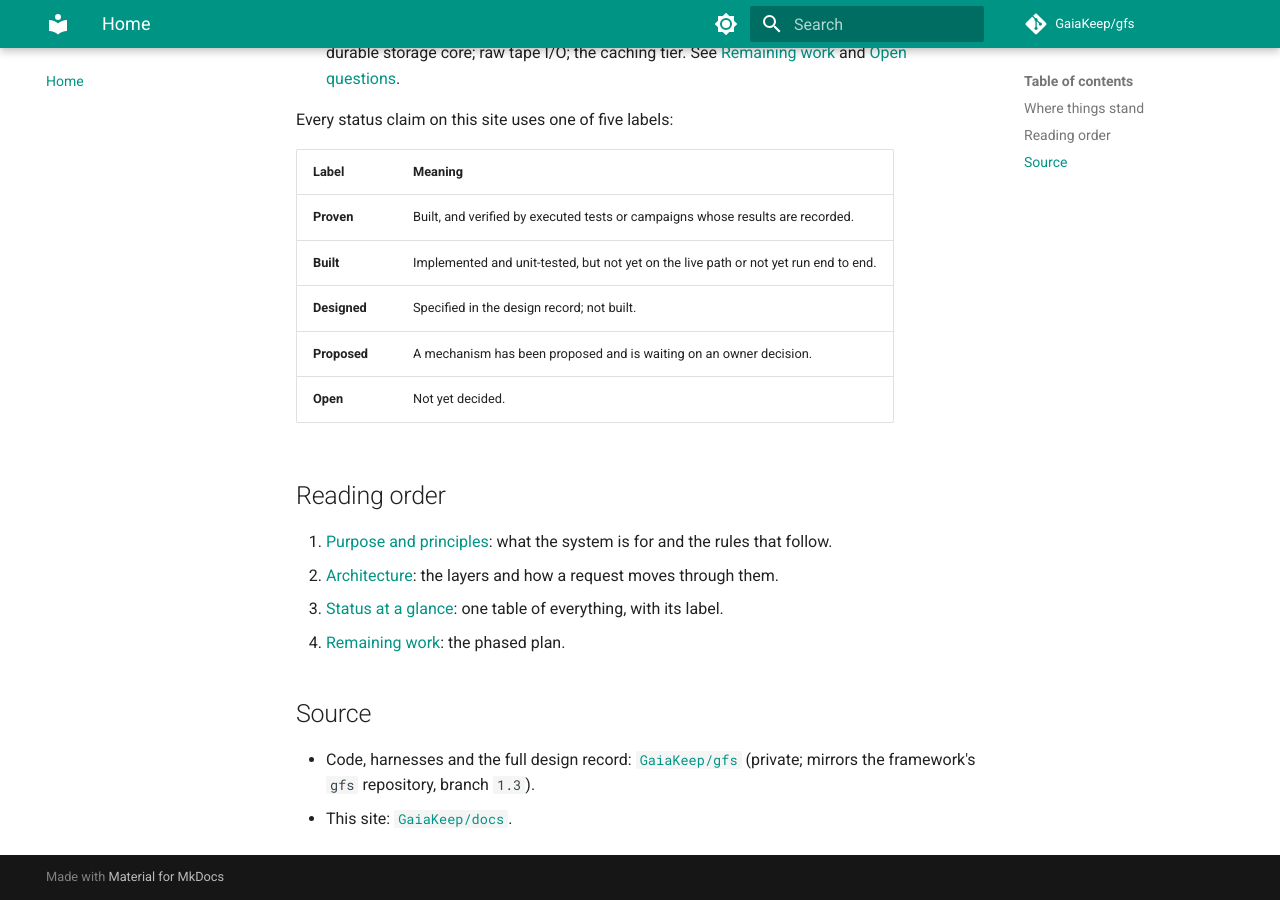
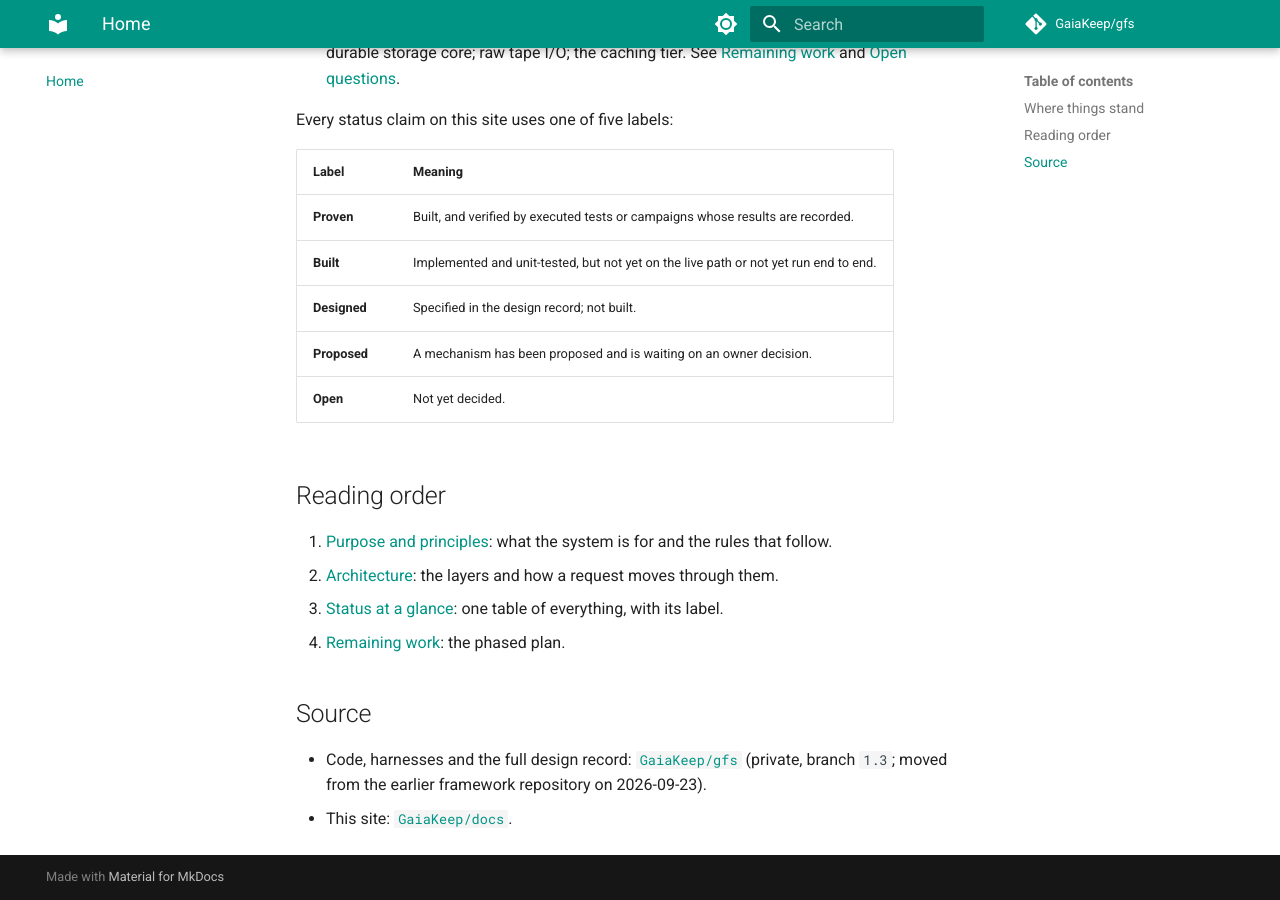
Before and after one commit to GaiaKeep/docs, an MkDocs documentation site: the page built from docs/index.md, in a window 1280 px wide and 900 px high, scrolled down 1078 px. Built offline with MkDocs 1.6.1 and Material for MkDocs 9.7.7, drawn with Linux system fonts in a browser that asks for light colours; comment, search, counter and statistics services are not loaded.

Commit message:
gfs moved to GaiaKeep; the framework's `gfs` repository retired
Co-Authored-By: Claude Opus 5.5 (1M context) <noreply@anthropic.com>

```diff
--- a/docs/index.md
+++ b/docs/index.md
@@ -53,5 +53,5 @@ Every status claim on this site uses one of five labels:
 ## Source
 
 - Code, harnesses and the full design record: [`GaiaKeep/gfs`](https://github.com/GaiaKeep/gfs)
-  (private; mirrors the framework's `gfs` repository, branch `1.3`).
+  (private, branch `1.3`; moved from the earlier framework repository on 2026-09-23).
 - This site: [`GaiaKeep/docs`](https://github.com/GaiaKeep/docs).
```
Also changed, not shown: docs/design/SYSTEM-REPORT.md (+1 -1 lines), docs/roadmap/decisions.md (+1 -1 lines), docs/roadmap/open-questions.md (+1 -1 lines).
